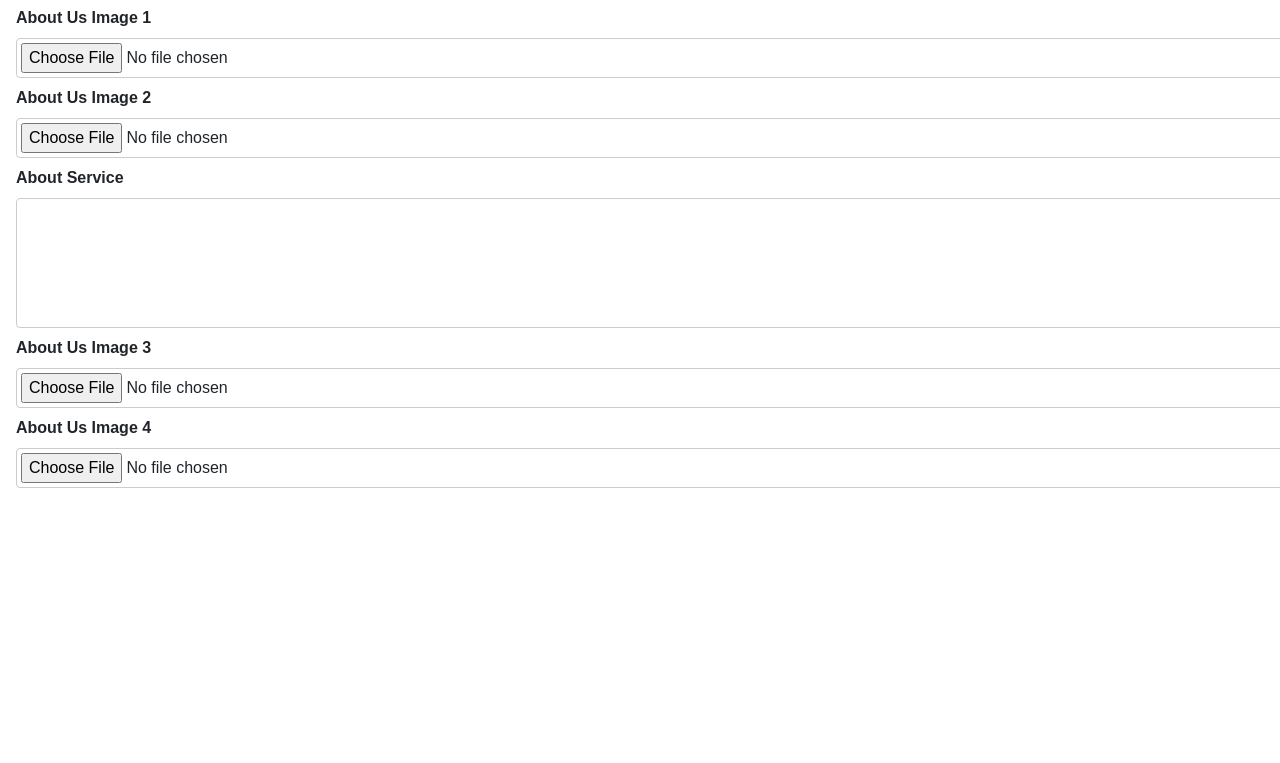
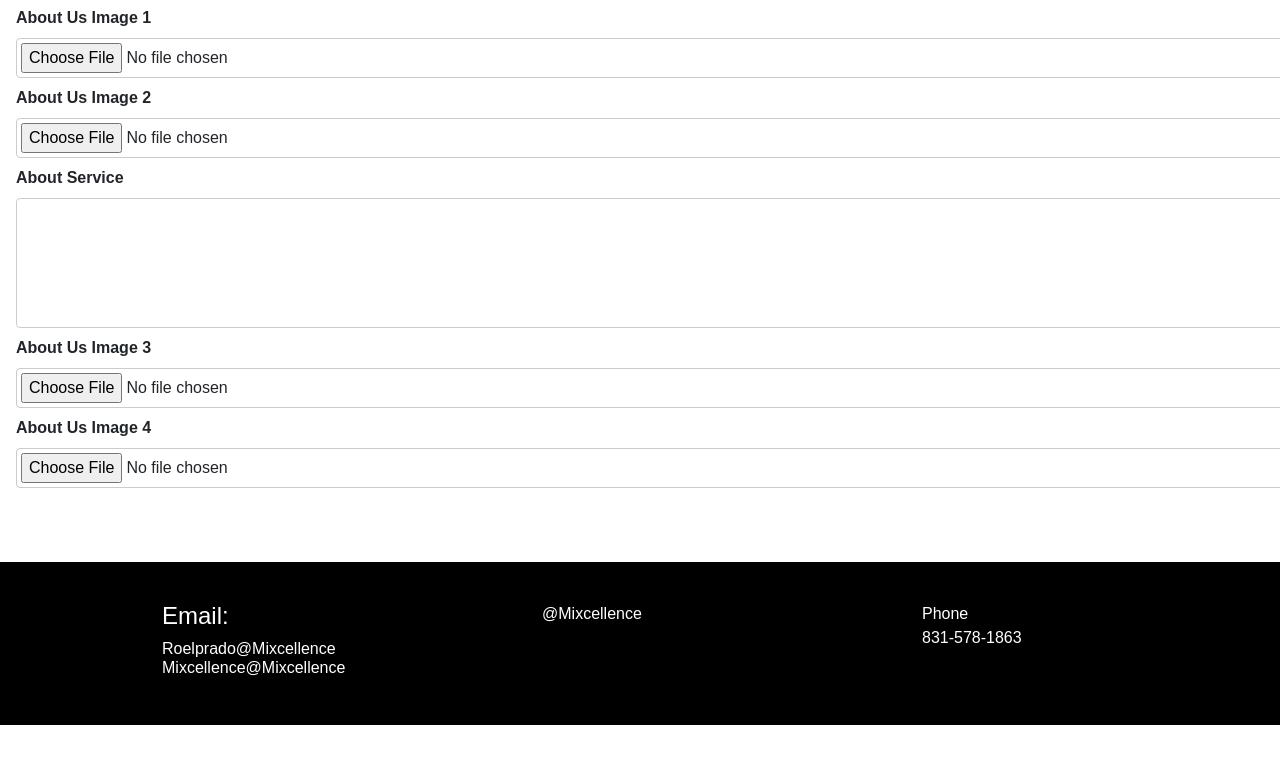
Before and after one commit to TechIsMe/mix-excellence, a React (Create React App) app: page /admin-aboutus in a window 1280 px wide. Shown: the part 1026-1789 px from the top of the page. Before the commit the page ends 1636 px from the top, so only its background shows below. Built offline with nearby package versions, Linux system fonts and the light colour scheme.

Commit message:
added footer file

```diff
--- a/src/App.css
+++ b/src/App.css
@@ -78,3 +78,19 @@ color: white;
   animation: updown 3s linear infinite;
   margin-top: -250px;
 }
+
+/* footer */
+
+.main-footer {
+  color: white;
+  background-color: black;
+  /* position: relative;  */
+  /* bottom: 1px; */
+  padding: 40px;
+  width: 100%;
+}
+
+.list-unstyled{
+  font-size: 100%;
+  align-items: center;
+}
--- a/src/App.js
+++ b/src/App.js
@@ -7,6 +7,7 @@ import "bootstrap/dist/css/bootstrap.min.css";
 import Navigation from "./components/navbar/Navigation";
 import Banner from "./components/banner/Banner";
 import Hero from "./components/hero/Hero";
+import Footer from "./components/footer/Footer";
 
 
 function App() {
@@ -21,6 +22,8 @@ function App() {
           <Route path="/admin-aboutus" element={<AdminAboutPage />}></Route>
         </Routes>
         {/* <AboutUs /> */}
+        <Footer />
+
       </Layout>
     </div>
   );
--- a/src/Components/footer/Footer.js
+++ b/src/Components/footer/Footer.js
@@ -0,0 +1,33 @@
+import React from "react";
+
+function Footer() {
+  return (
+    <div className="main-footer">
+      <div className="container">
+        <div className="row">
+          <div className="col">
+            <h4>Email:</h4>
+            <h1 className="list-unstyled">
+              <li>Roelprado@Mixcellence</li>
+              <li>Mixcellence@Mixcellence</li>
+            </h1>
+          </div>
+          <div className="col">
+            <ui className="list-unstyled">
+              <li>@Mixcellence</li>
+
+            </ui>
+          </div>
+          <div className="col">
+            <ui className="list-unstyled">
+              <li>Phone</li>
+               <li>831-578-1863</li>
+            </ui>
+          </div>
+        </div>
+      </div>
+    </div>
+  );
+}
+
+export default Footer;
```
